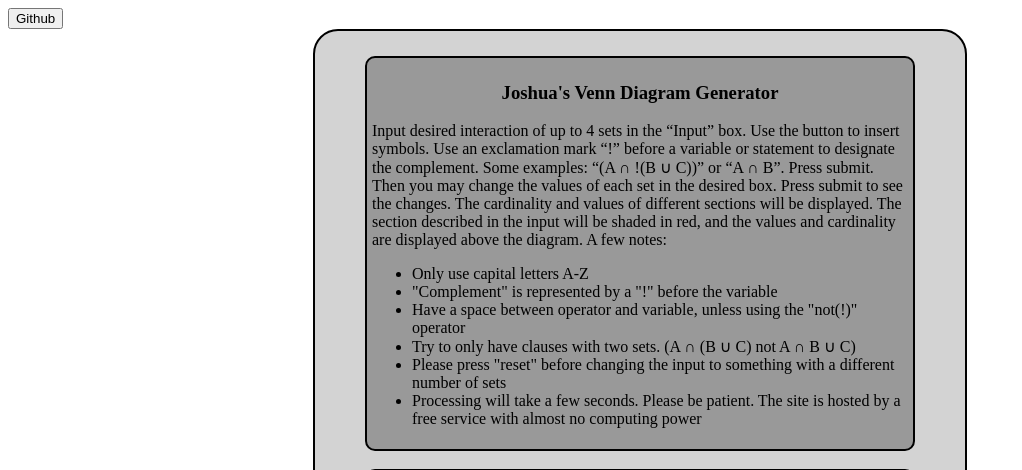
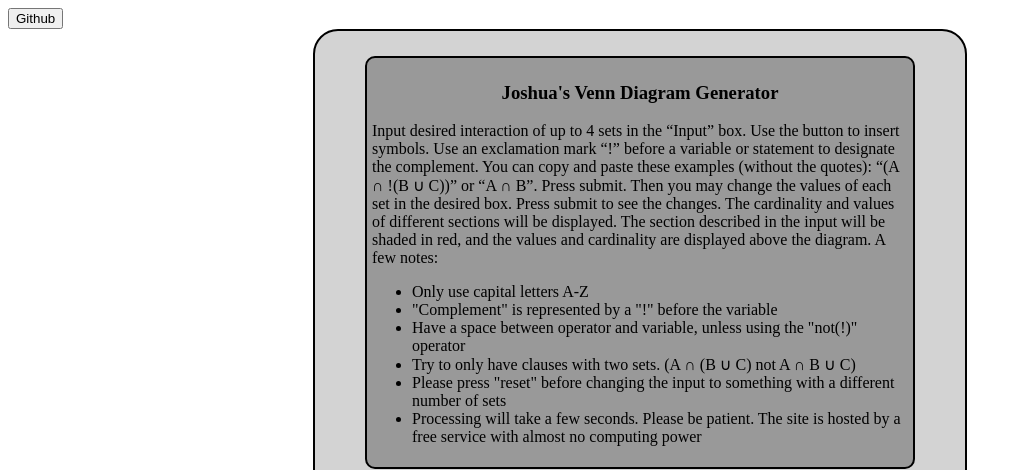
Before and after one commit to joshua2020181/VennDiagramGenerator, a Django app: page / in a window 1280 px wide. Shown: the top 470 px of the page, without its empty margins (0-1022 px from the left). Run offline with Django 3.2, Linux system fonts and the light colour scheme.

Commit message:
Update venn.html

```diff
--- a/venn/templates/venn/venn.html
+++ b/venn/templates/venn/venn.html
@@ -4,7 +4,7 @@
 
 <div class="inputDiv">
 <H3 style="text-align: center;">Joshua's Venn Diagram Generator</H3>
-<span>Input desired interaction of up to 4 sets in the “Input” box. Use the button to insert symbols. Use an exclamation mark “!” before a variable or statement to designate the complement. Some examples: “(A ∩ !(B ∪ C))” or “A ∩ B”. Press submit. Then you may change the values of each set in the desired box. Press submit to see the changes. The cardinality and values of different sections will be displayed. The section described in the input will be shaded in red, and the values and cardinality are displayed above the diagram. A few notes:</span>
+<span>Input desired interaction of up to 4 sets in the “Input” box. Use the button to insert symbols. Use an exclamation mark “!” before a variable or statement to designate the complement. You can copy and paste these examples (without the quotes): “(A ∩ !(B ∪ C))” or “A ∩ B”. Press submit. Then you may change the values of each set in the desired box. Press submit to see the changes. The cardinality and values of different sections will be displayed. The section described in the input will be shaded in red, and the values and cardinality are displayed above the diagram. A few notes:</span>
 <ul>
     <li>Only use capital letters A-Z</li>
     <li>"Complement" is represented by a "!" before the variable</li>
```
